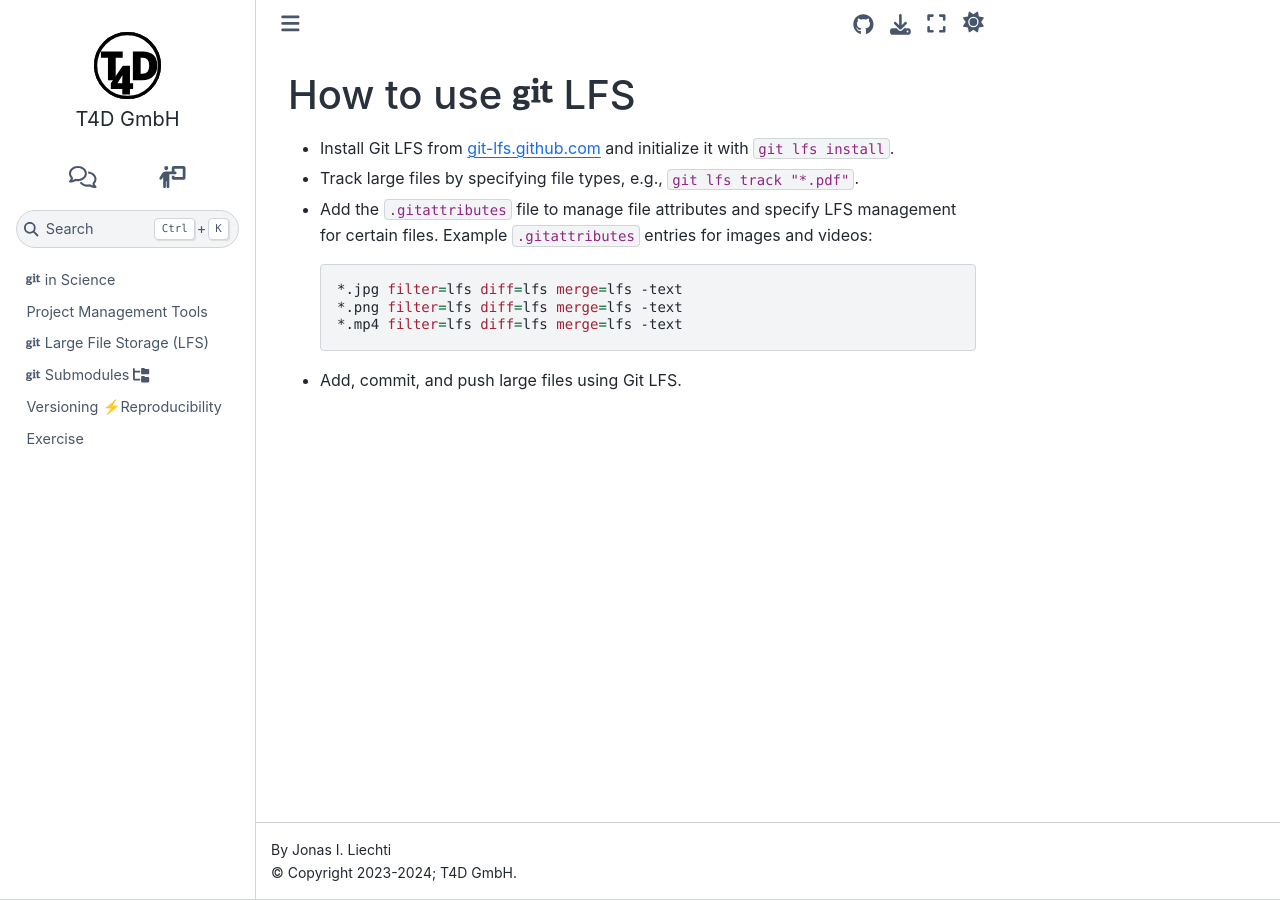
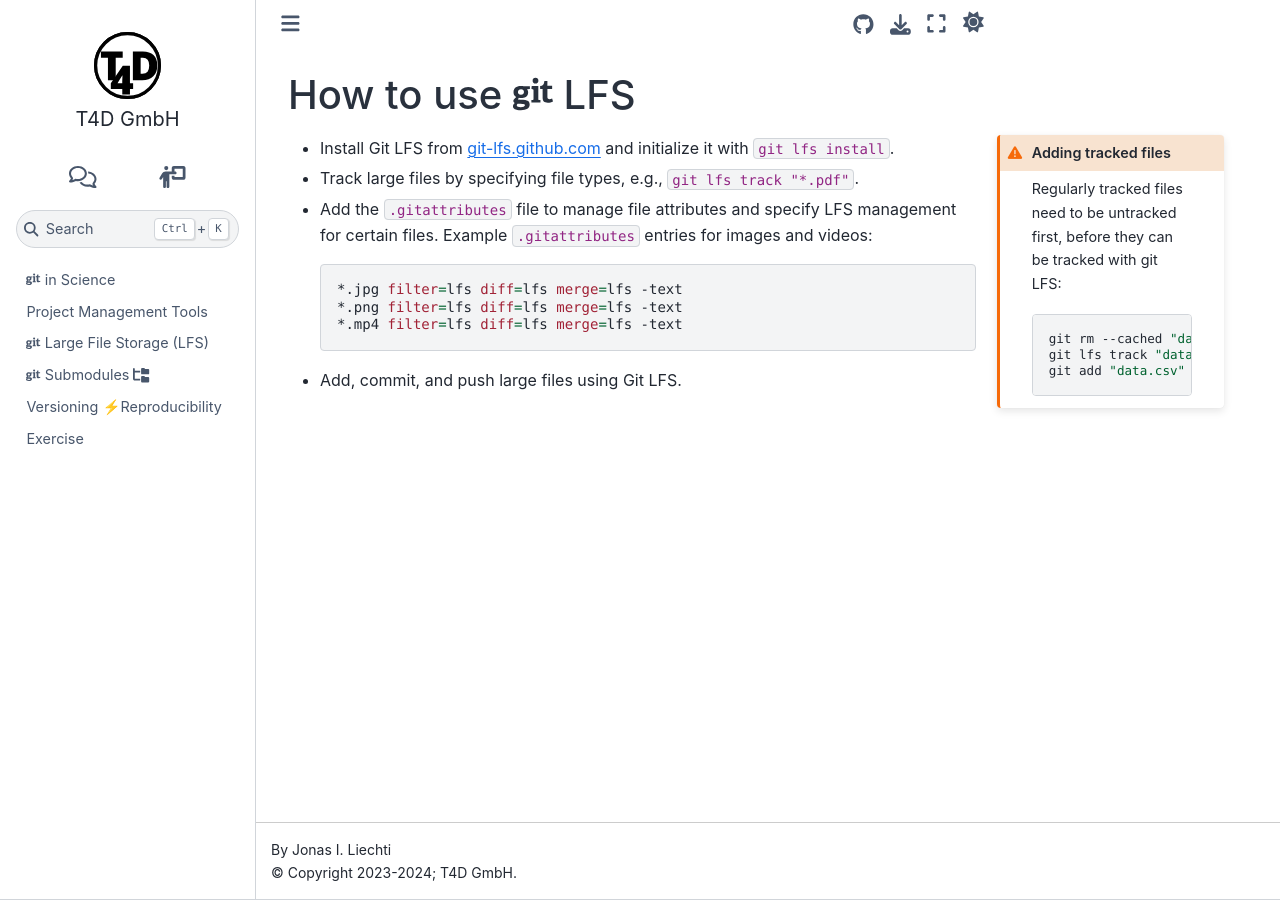
Before and after one commit to t4d-gmbh/git-and-science, a Sphinx documentation site: the page built from source/content/lfs/how-to-use-git-lfs.md, in a window 1280 px wide. Built offline with Sphinx 7.4.7 and the Sphinx Book theme 1.1.4, drawn with Linux system fonts in a browser that asks for light colours; the version number could not be read and is left out.

Commit message:
adding info about tracked files

````diff
--- a/source/content/lfs/how-to-use-git-lfs.md
+++ b/source/content/lfs/how-to-use-git-lfs.md
@@ -11,6 +11,21 @@ To use <i class="fab fa-git"></i> LFS, you need to install the <i class="fab fa-
      git lfs install
      ```
 
+
+{% endif %}
+
+:::{admonition} Adding tracked files
+:class: warning, margin
+Regularly tracked files need to be untracked first, before they can be tracked with git LFS:
+
+```bash
+git rm --cached "data.csv"
+git lfs track "data.csv"
+git add "data.csv"
+```
+:::
+
+{% if build == "pages" %}
 ### 2. Track Large Files:
    - Specify the file types to be tracked by <i class="fab fa-git"></i> LFS. For example, to track all `.pdf` files, run:
      ```bash
````
